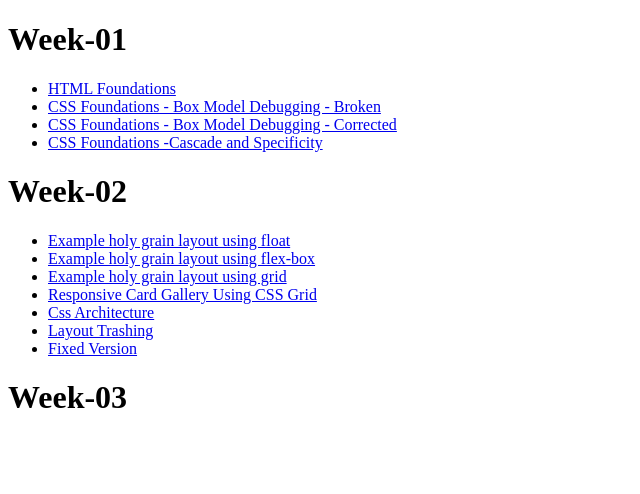
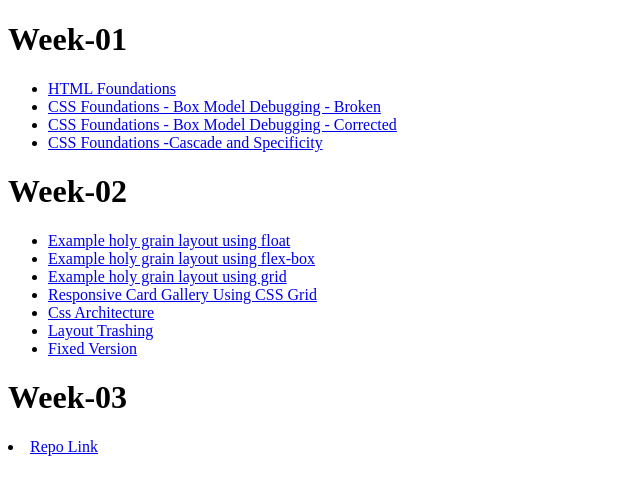
Before and after one commit to koushikmaya04/fullstack-node-journey, a plain HTML site: page index.html in a window 1280 px wide. Shown: the full height of the page, 0-640 px from the left. Drawn offline with Linux system fonts and the light colour scheme.

Commit message:
Add repo link for Week-03 and comment out example

```diff
--- a/index.html
+++ b/index.html
@@ -24,6 +24,8 @@
     <li><a href="week-02/task-04-layout-thrashing/fixed.html">Fixed Version</a></li>
 </ul>
     <h1>Week-03</h1>
+      <li> <a href="https://github.com/koushikmaya04/fullstack-node-journey/tree/main/week-03" >Repo Link </a></li>
+      <!-- <li> <a href="week-02/task-01-layout-comparison/float-layout/index.html" >Example holy grain layout using float</a></li> -->
 <ul>
 
 </ul>
```
